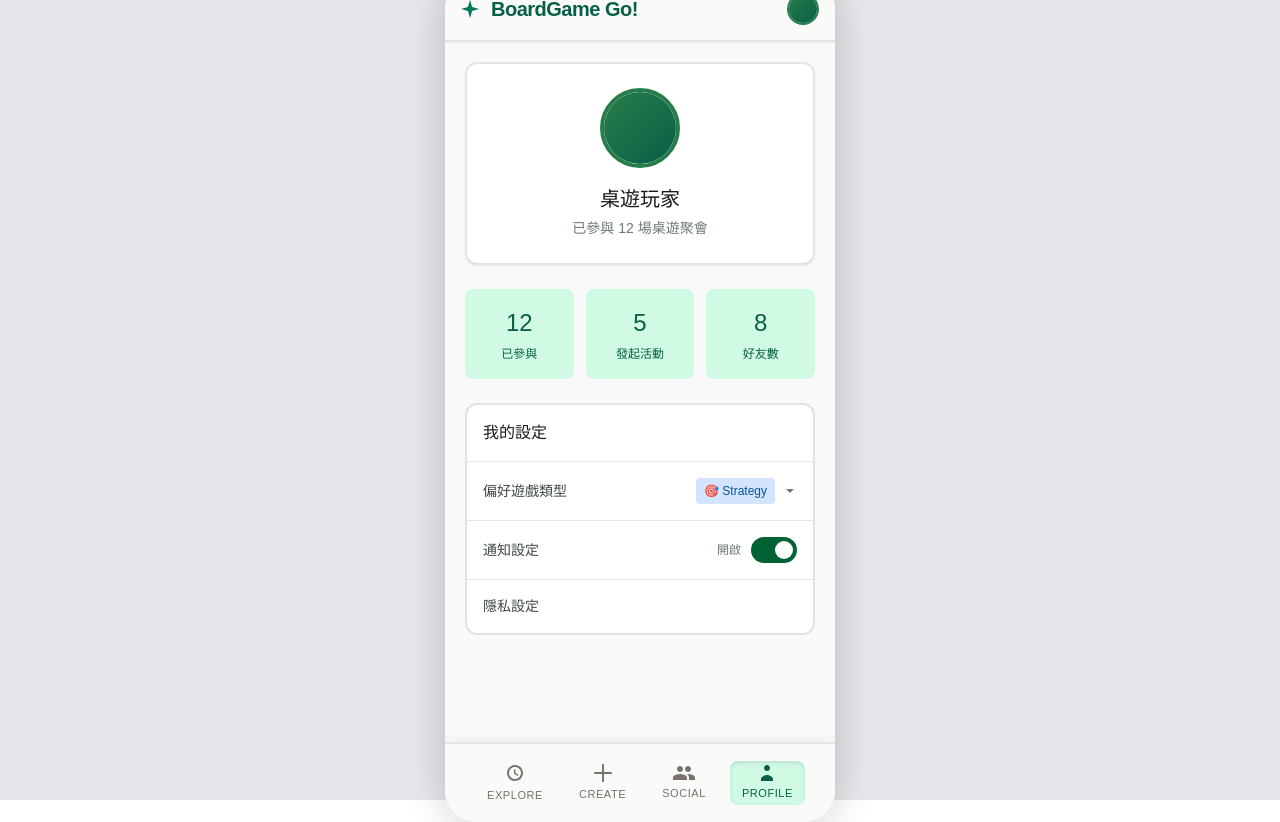
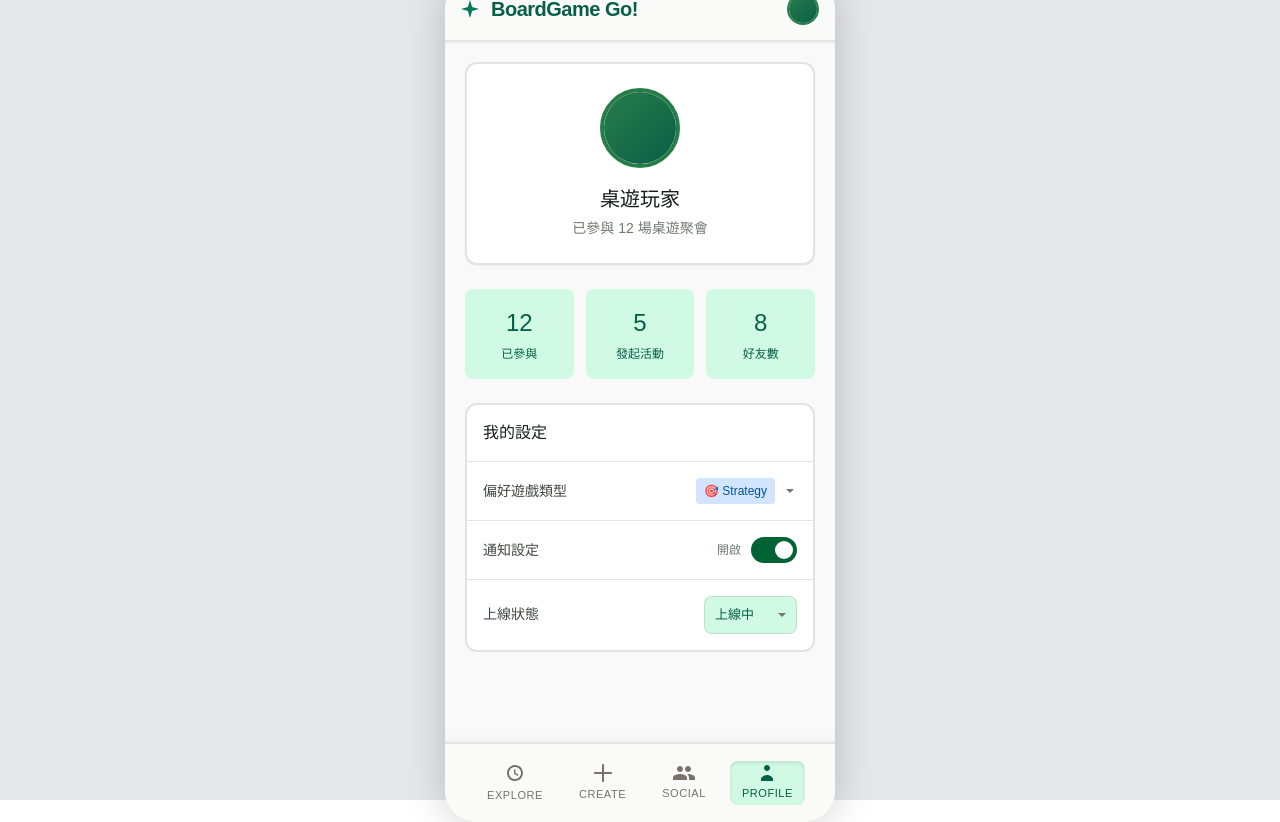
Before and after one commit to arth0us/boardgame_go, a React (Vite) app: page /profile in a window 1280 px wide. Built offline with nearby package versions, Linux system fonts and the light colour scheme.

Commit message:
feat: add online status selection to ProfilePage and update assets in index.html

```diff
--- a/src/app/components/ProfilePage.tsx
+++ b/src/app/components/ProfilePage.tsx
@@ -6,7 +6,15 @@ export function ProfilePage() {
   const [showPreferenceOptions, setShowPreferenceOptions] = useState(false);
   const [preferredCategoryId, setPreferredCategoryId] = useState<string>(GAME_CATEGORIES[0]?.id ?? '');
   const [isNotificationEnabled, setIsNotificationEnabled] = useState(true);
+  const [onlineStatus, setOnlineStatus] = useState<'online' | 'offline' | 'playing'>('online');
   const preferredCategory = GAME_CATEGORIES.find((category) => category.id === preferredCategoryId);
+  const onlineStatusOptions = [
+    { id: 'online' as const, label: '上線中', bgColor: '#d1fae5', color: '#065f46' },
+    { id: 'offline' as const, label: '離線', bgColor: '#e8e8e8', color: '#6f7a70' },
+    { id: 'playing' as const, label: '正在遊玩', bgColor: '#dbeafe', color: '#1d4ed8' },
+  ];
+  const selectedOnlineStatus =
+    onlineStatusOptions.find((status) => status.id === onlineStatus) ?? onlineStatusOptions[0];
 
   return (
     <PageLayout>
@@ -65,7 +73,9 @@ export function ProfilePage() {
           </div>
           <div className="p-[16px] border-b border-[#e7e5e4]">
             <button
-              onClick={() => setShowPreferenceOptions((prev) => !prev)}
+              onClick={() => {
+                setShowPreferenceOptions((prev) => !prev);
+              }}
               className="w-full flex items-center justify-between"
             >
               <div className="font-['WenQuanYi_Zen_Hei:Medium',sans-serif] text-[14px] text-[#3f4940]">
@@ -140,8 +150,31 @@ export function ProfilePage() {
             </div>
           </div>
           <div className="p-[16px]">
-            <div className="font-['WenQuanYi_Zen_Hei:Medium',sans-serif] text-[14px] text-[#3f4940]">
-              隱私設定
+            <div className="w-full flex items-center justify-between gap-[12px]">
+              <div className="font-['WenQuanYi_Zen_Hei:Medium',sans-serif] text-[14px] text-[#3f4940]">
+                上線狀態
+              </div>
+              <div className="relative">
+                <select
+                  value={onlineStatus}
+                  onChange={(event) => setOnlineStatus(event.target.value as 'online' | 'offline' | 'playing')}
+                  className="appearance-none rounded-[8px] border border-[rgba(111,122,112,0.2)] pl-[10px] pr-[28px] py-[8px] font-['WenQuanYi_Zen_Hei:Medium',sans-serif] text-[13px]"
+                  style={{ backgroundColor: selectedOnlineStatus.bgColor, color: selectedOnlineStatus.color }}
+                >
+                  {onlineStatusOptions.map((status) => (
+                    <option key={status.id} value={status.id}>
+                      {status.label}
+                    </option>
+                  ))}
+                </select>
+                <svg
+                  className="size-[14px] absolute right-[8px] top-1/2 -translate-y-1/2 pointer-events-none"
+                  fill="none"
+                  viewBox="0 0 14 14"
+                >
+                  <path fill="#6f7a70" d="M3 5L7 9L11 5H3Z" />
+                </svg>
+              </div>
             </div>
           </div>
         </div>
```
Also changed, not shown: 5 other files (tests, documents, lock files or other folders).
